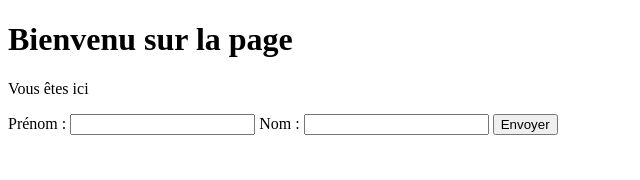
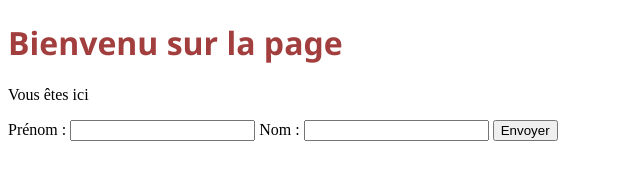
Before and after one commit to Emerick2/my-app2, a website: page src/accueil.html in a window 1280 px wide. Shown: the whole page, without its empty margins (0-640 px from the left). Drawn offline with Linux system fonts and the light colour scheme.

Commit message:
Ajout des effets css

```diff
--- a/src/accueil.html
+++ b/src/accueil.html
@@ -1,5 +1,10 @@
 <!DOCTYPE html>
 <html lang="fr">
+    <head>
+        <meta name="viewport" content="width=device-width, initial-scale=1.0">
+        <title>Accueil</title>
+        <link rel="stylesheet" href="../styles/styleGeneral.css" />
+    </head>
     <body>
         <h1>Bienvenu sur la page</h1>
         <p>Vous êtes ici</p>
--- /dev/null
+++ b/styles/styleGeneral.css
@@ -0,0 +1,5 @@
+h1{
+    color:rgb(162, 62, 62);
+    font-weight: bold;
+    font-family: 'Segoe UI', Tahoma, Geneva, Verdana, sans-serif;
+}
```
